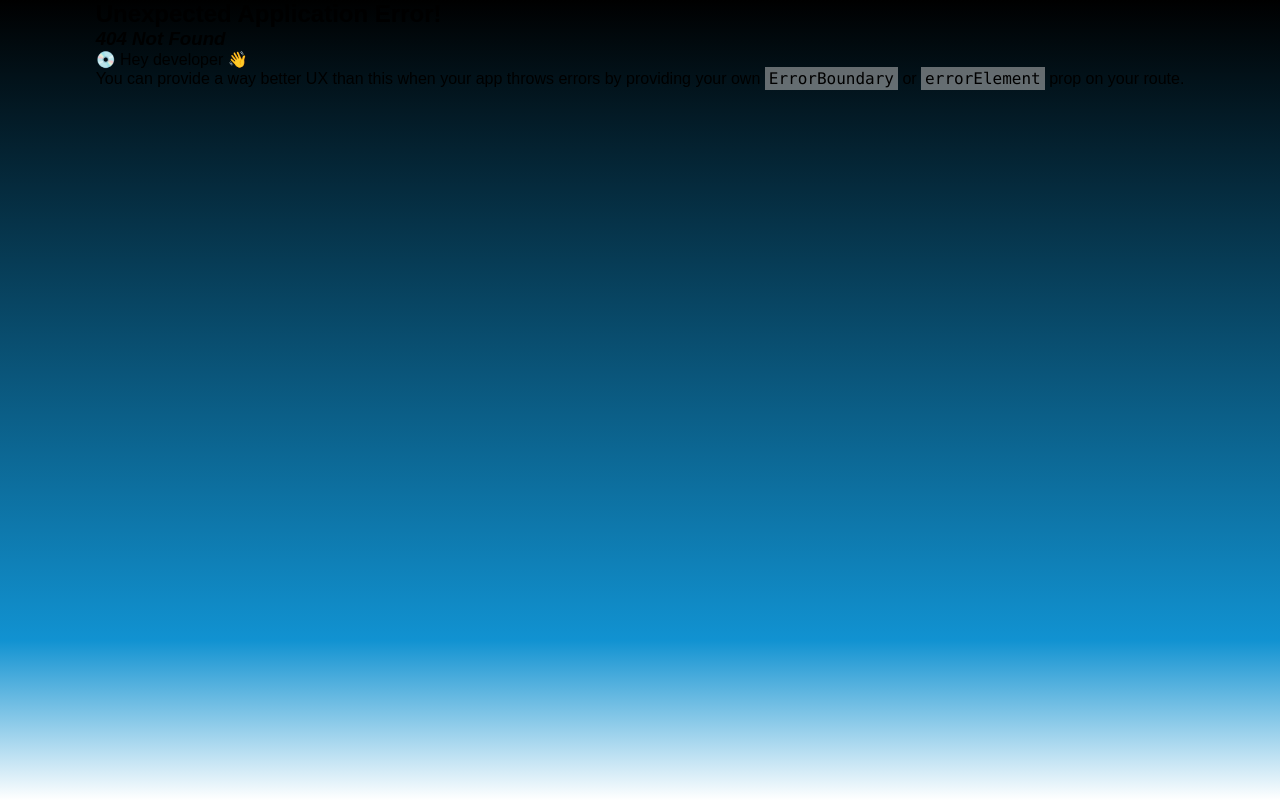
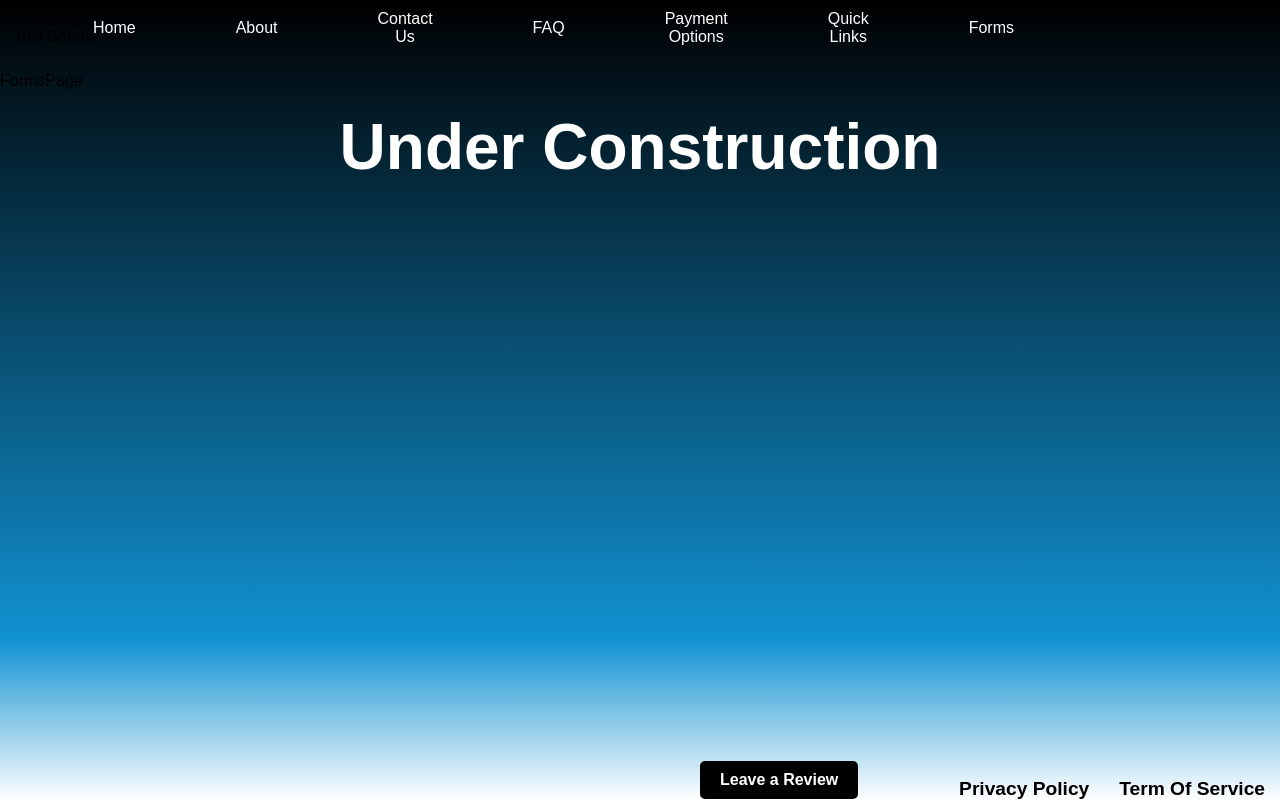
Before and after one commit to BigTimePlaya207/Capstone-Bail-Bond-Website, a React (Create React App) app in the folder capstone/: page /forms in a window 1280 px wide. Before the commit this address had no page. Built offline with nearby package versions, Linux system fonts and the light colour scheme.

Commit message:
Updated files and made latest changes

```diff
--- a/capstone/src/App.jsx
+++ b/capstone/src/App.jsx
@@ -1,3 +1,4 @@
+import React from 'react';
 import './App.css'; // Import the CSS styling the App component
 import MainLayout from './layout/MainLayout'; // Import MainLayout component for consistent layout
 
--- a/capstone/src/components/Navbar.jsx
+++ b/capstone/src/components/Navbar.jsx
@@ -17,6 +17,7 @@ function Navbar() {
             <li><Link to="/faq">FAQ</Link></li>{/* Link to FAQ page */}
             <li><Link to="/payment">Payment Options</Link></li>{/* Link to Payment Options page */}
             <li><Link to="/quick">Quick Links</Link></li>{/* Link to Quick Links page */}
+            <li><Link to="/forms">Forms</Link></li>{/* Link to Forms page */}
         </ul>
     </div>
   )
--- a/capstone/src/index.js
+++ b/capstone/src/index.js
@@ -7,8 +7,8 @@ import ContactPage from './pages/ContactPage'; //Import ContactPage component
 import FaqPage from './pages/FaqPage'; //Import FaqPage component
 import PaymentPage from './pages/PaymentPage'; //Import PaymentPage component
 import QuickLinkPage from "./pages/QuickLinkPage"; //Import QuickLinkPage component
+import Formspage from './pages/FormsPage'; //Import Forms Page
 import TermsOfServicePage from './pages/TermsOfServicePage'; //Import TermsOfServicePage
-import ReviewPage from './pages/ReviewPage'; //Import Review Page
 import reportWebVitals from './reportWebVitals'; //Import for measuring performance metrics
 import {
   createBrowserRouter, //Import method to create a browser router for navigation
@@ -51,8 +51,8 @@ const router = createBrowserRouter([
     element: <PrivacyPolicyPage/>, // Render the Privacy Policy Page
   },
   {
-    path:"/review", // Route for the Review page
-    element: <ReviewPage/>, // Render the Privacy Policy Page
+    path: "/forms", // Route for the Forms page
+    element: <Formspage />, // Render the Forms Page
   },
 ]);
 
--- /dev/null
+++ b/capstone/src/pages/FormsPage.jsx
@@ -0,0 +1,13 @@
+import React from 'react'
+import MainLayout from '../layout/MainLayout'
+
+function FormsPage() {
+  return (
+    <MainLayout>
+        <div>FormsPage</div>
+         <h1 className="main-title">Under Construction</h1> {/* Main title of the */}
+    </MainLayout>
+  )
+}
+
+export default FormsPage
--- a/capstone/src/pages/ReviewPage.jsx
+++ /dev/null
@@ -1,13 +0,0 @@
-import React from 'react' // Import React library to use JSX and create component
-import MainLayout from '../layout/MainLayout'; // Import the MainLayout component to provide a consistent layout
-
-function ReviewPage() {
-  return (
-    <MainLayout>
-        <div>ReviewPage
-        </div>
-    </MainLayout>
-  )
-}
-
-export default ReviewPage
```
Also changed, not shown: capstone/src/pages/FormsPage.css (added), 1 other file (tests, documents, lock files or other folders).
